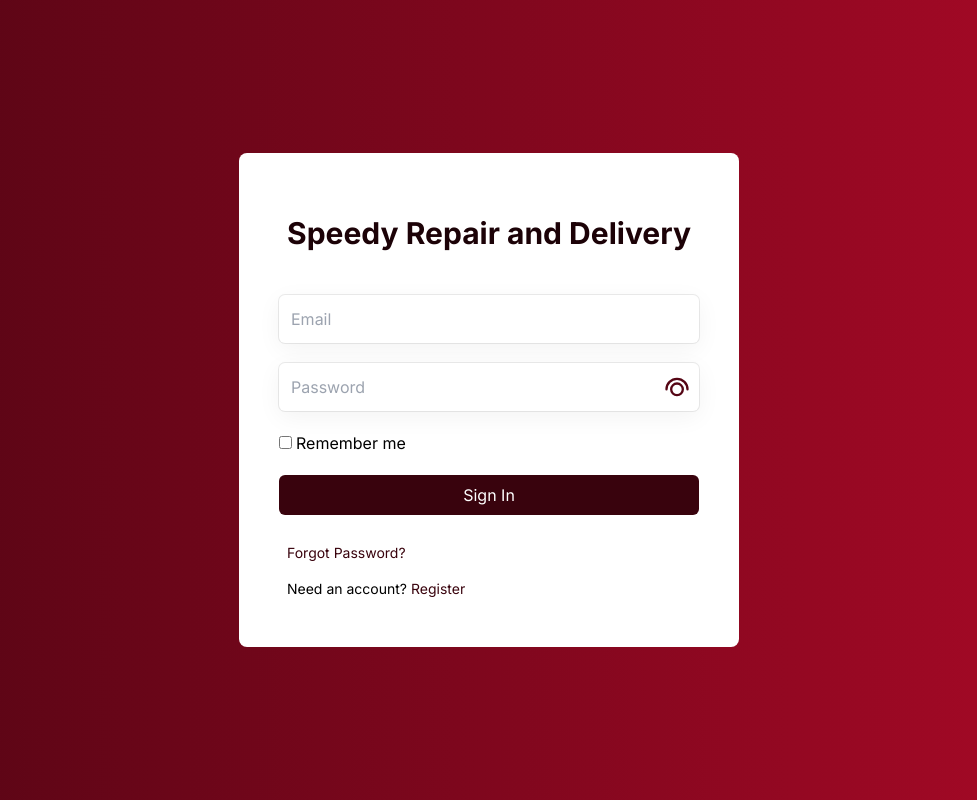
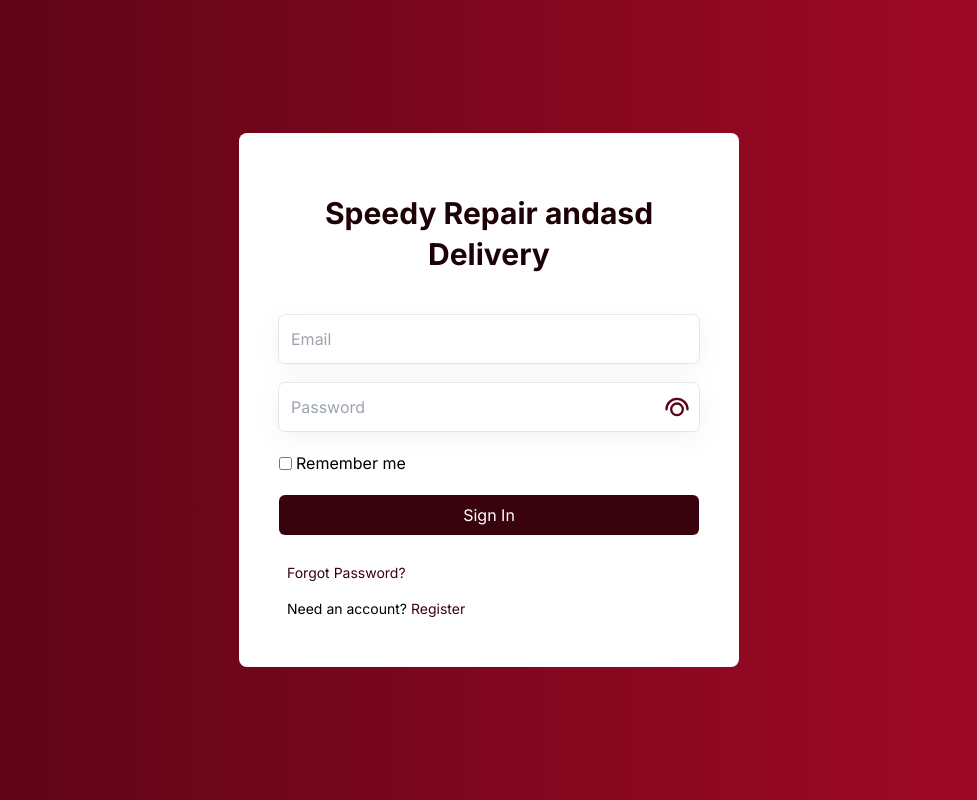
Before and after one commit to proweavernsdev/SpeedyRepairAndDelivery, a Vue app in the folder frontend/: page / in a window 1280 px wide. Shown: the whole page, without its empty margins (151-1128 px from the left). Built offline with nearby package versions, Linux system fonts and the light colour scheme; what vue-toast-notification, vue3-apexcharts would draw is missing.

Commit message:
testing frontend ci/cd

```diff
--- a/frontend/src/views/main/LoginPage.vue
+++ b/frontend/src/views/main/LoginPage.vue
@@ -8,7 +8,7 @@
                     <b>
                         Speedy
                         Repair
-                        and
+                        andasd
                         Delivery</b>
                 </h1>
                 <form class="flex flex-col justify-center w-full gap-5 md:w-full md:mt-0"
```
